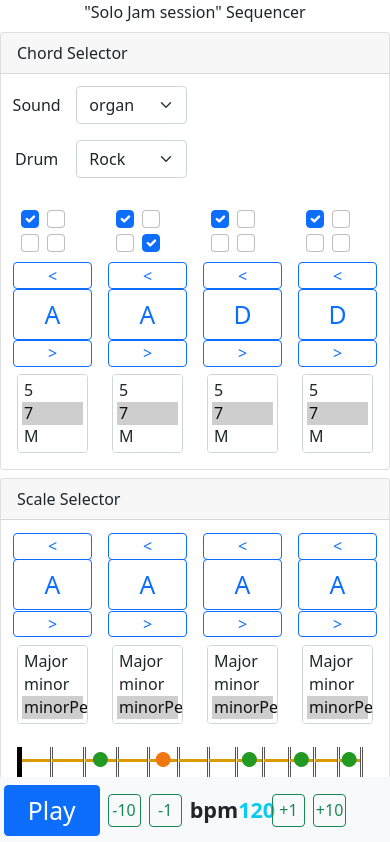
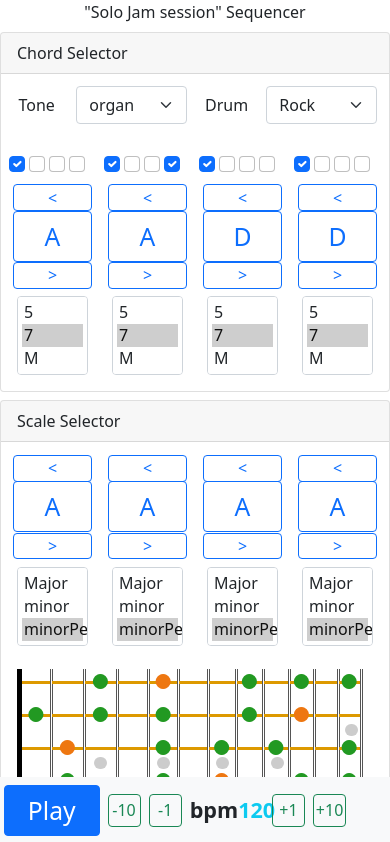
Before and after one commit to sorimachi0414/DiatonicPlayer, a React (Create React App) app: page / in a window 390 px wide. Shown: the top 842 px of the page. Built offline with nearby package versions, Linux system fonts and the light colour scheme; no server answers.

Commit message:
smartPhone now avaivalbe

```diff
--- a/src/index.css
+++ b/src/index.css
@@ -283,6 +283,9 @@ ol, ul {
   color:#bbb;
 }
 */
+.m-05{
+  margin-left:0.25rem;
+}
 .square:focus {
   outline: none;
 }
--- a/src/index.js
+++ b/src/index.js
@@ -130,7 +130,6 @@ class MainClock extends React.Component{
     playStopSwitch(isPlay)
   }
 
-
   makeChordString(i) {
     let chordList=this.state.chordList.slice()
     let shift = this.state.chordNotes[i] //0,1,2,...
@@ -229,8 +228,7 @@ class MainClock extends React.Component{
     return (
      <Col xs={3} key={i}>
        <Row>
-         <Col xs={12}>
-
+         <Col xs={12}  className="mx-0 px-0">
           <ChordChopperCheckBox
             key={'CC1c'+i}
             type="checkbox"
@@ -322,8 +320,8 @@ class MainClock extends React.Component{
                   Chord Selector
                 </div>
                 <Row className="card-body pt-1">
-                  <Col  xs={2} sm={2} className="px-0 align-self-center text-center">
-                    Sound
+                  <Col  xs={2} sm={2} className="mx- 0px-0 align-self-center text-center">
+                    Tone
                   </Col>
                   <Col xs={4} sm={3} className="p-2">
                     <DropDownSelector
@@ -332,7 +330,7 @@ class MainClock extends React.Component{
                       initValue={'organ'}
                     />
                   </Col>
-                  <Col xs={0} sm={1}></Col>
+
                   <Col  xs={2} sm={2} className="px-0 align-self-center text-center">
                     Drum
                   </Col>
@@ -553,7 +551,7 @@ class ChordChopperCheckBox extends React.Component{
   //  }
   render(){
     return(
-      <input className="form-check-input p-2 mx-1" type="checkbox" checked={this.props.checked} value={this.props.value} onChange={this.props.onClick} />
+      <input className="form-check-input m-05 p-sm-2 mx-sm-1" type="checkbox" checked={this.props.checked} value={this.props.value} onChange={this.props.onClick} />
     )
   }
 }
```
